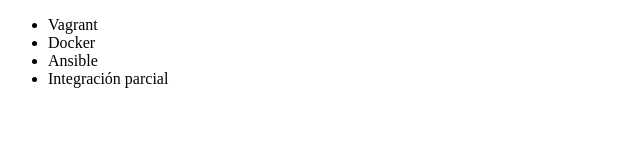
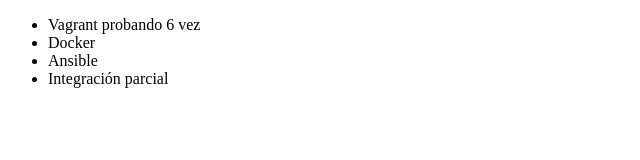
Before and after one commit to Lighger/ejemplo, a plain HTML site: page index.html in a window 1280 px wide. Shown: the whole page, without its empty margins (0-640 px from the left). Drawn offline with Linux system fonts and the light colour scheme.

Commit message:
cambiado lista vagrant

```diff
--- a/index.html
+++ b/index.html
@@ -6,7 +6,7 @@
 </head>
 <body>
      <ul>
-          <li> Vagrant</li>
+          <li> Vagrant probando 6 vez</li>
           <li> Docker </li>
           <li> Ansible </li>
           <li> Integración parcial </li>
```
